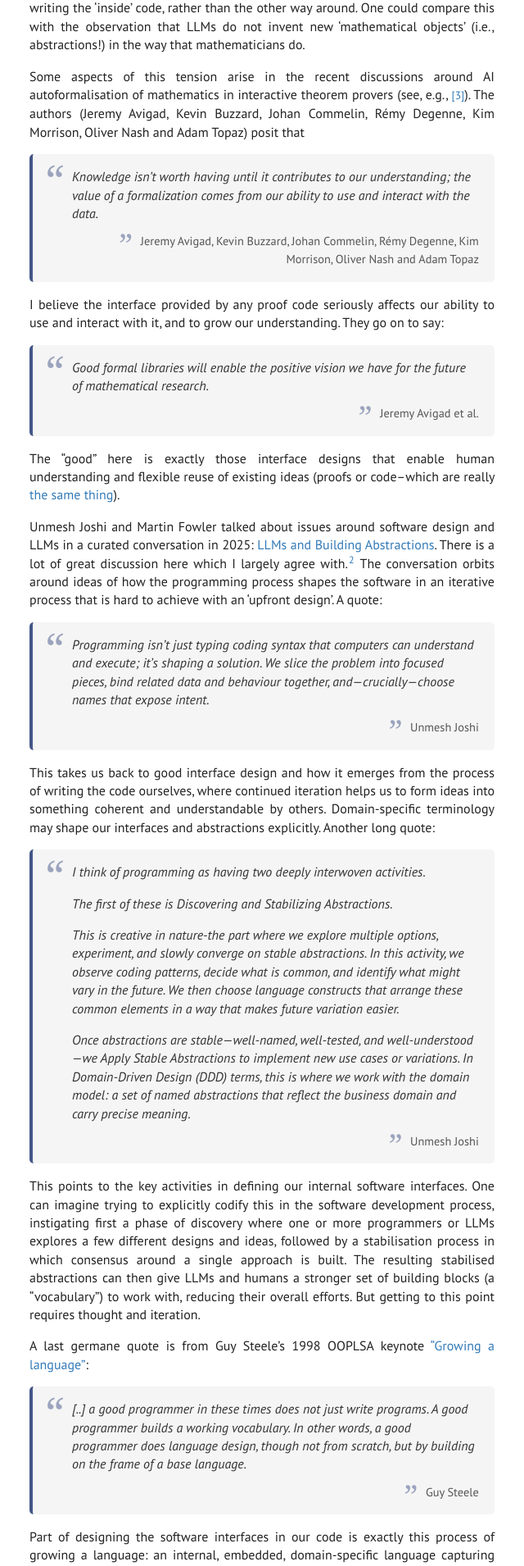
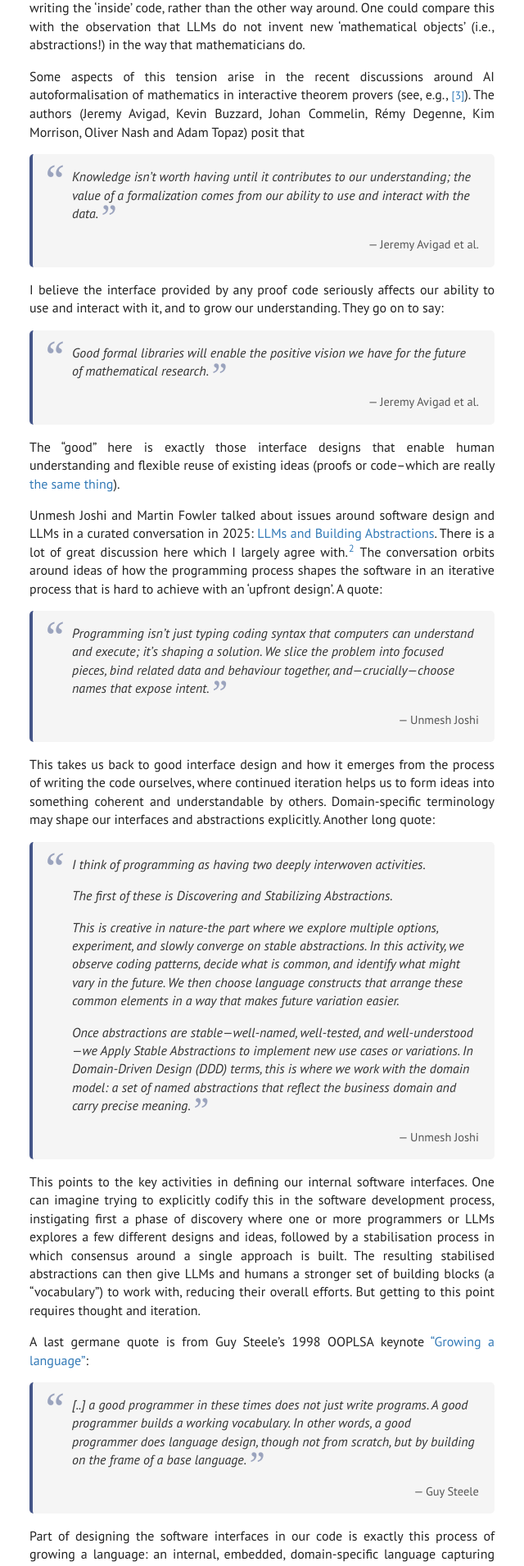
Before and after one commit to dorchard/dorchard.github.io, a Jekyll site: the page built from _blog/2026-11-03-on-interfaces-and-llms.md, in a window 1280 px wide. Shown: the part 1532-3442 px from the top of the page at 82% size, without its empty margins (320-960 px from the left). Built offline with Jekyll 4.4.1, drawn with Linux system fonts in a browser that asks for light colours; comment, search, counter and statistics services are not loaded.

Commit message:
attempted formatting change

```diff
--- a/_blog/2026-11-03-on-interfaces-and-llms.md
+++ b/_blog/2026-11-03-on-interfaces-and-llms.md
@@ -85,7 +85,7 @@ Degenne, Kim Morrison, Oliver Nash and Adam Topaz) posit that
 > understanding; the value of a formalization comes from our ability to
 > use and interact with the data.
 >
-> Jeremy Avigad, Kevin Buzzard, Johan Commelin, Rémy Degenne, Kim Morrison, Oliver Nash and Adam Topaz
+> Jeremy Avigad et al.
 > {: .quote-author}
 
 I believe the interface provided by
--- a/assets/main.css
+++ b/assets/main.css
@@ -315,24 +315,29 @@ strong {
   margin-bottom: 0;
 }
 
-/* Attribution line: closing quote mark followed by the author(s) */
+/* Closing quote mark at the end of the last line of quoted text */
+.blog-post-content blockquote p:has(+ p.quote-author)::after {
+  content: "\201D";
+  font-family: Georgia, serif;
+  font-style: normal;
+  font-size: 2.6em;
+  line-height: 0;
+  vertical-align: -0.35em;
+  color: #458;
+  opacity: 0.5;
+  margin-left: 0.1em;
+}
+
+/* Attribution line for the author(s) */
 .blog-post-content blockquote p.quote-author {
   text-align: right;
   font-style: normal;
   font-size: 0.9em;
   color: #555;
-  margin-top: -0.3em;
 }
 
 .blog-post-content blockquote p.quote-author::before {
-  content: "\201D";
-  font-family: Georgia, serif;
-  font-size: 2.6em;
-  line-height: 0;
-  vertical-align: -0.35em;
-  color: #458;
-  opacity: 0.5;
-  margin-right: 0.25em;
+  content: "\2014\00A0";
 }
 
 /* Highlighted pull-out statement */
```
